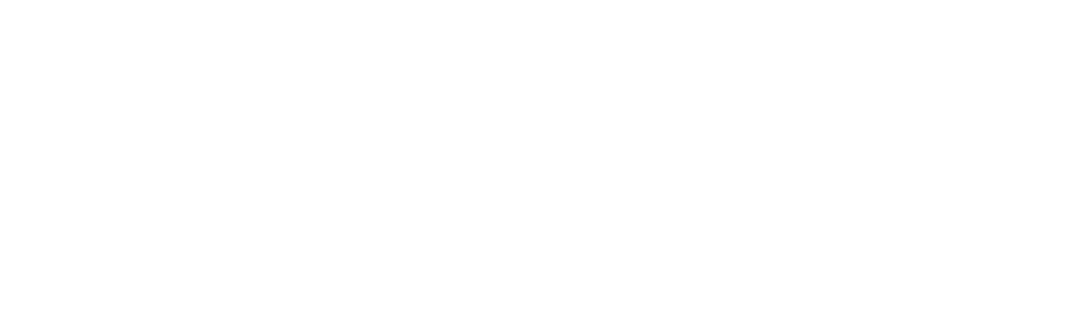
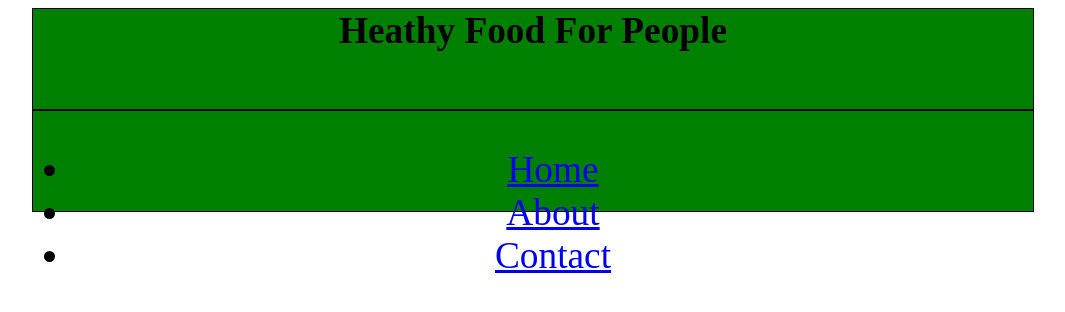
Before and after one commit to Sergi31416/HealthyFoodForPeople, a plain HTML site: page Index.html in a window 1280 px wide. Shown: the whole page, without its empty margins (107-1172 px from the left). Drawn offline with Linux system fonts and the light colour scheme.

Commit message:
Initialized Commit

```diff
--- a/Css/Main.css
+++ b/Css/Main.css
@@ -0,0 +1,24 @@
+nav{
+
+
+	border:1pt solid #000;
+	width: 1000px;
+	height: 100px;
+	background-color: green;
+	text-align: center;
+	font-size: 28pt;
+	margin: 0px auto;
+	list-style-type: none;
+
+}
+
+h1{
+	border:1pt solid #000;
+	width: 1000px;
+	height: 100px;
+	background-color: green;
+	text-align: center;
+	font-size: 28pt;
+	margin: 0px auto;
+
+}
--- a/Index.html
+++ b/Index.html
@@ -1,10 +1,24 @@
-<!DOCTYPE html>
 <!DOCTYPE html>
 <html>
 <head>
-	<title> </title>
+	<title> Heathy Food For People </title>
+	<link rel="stylesheet" type="text/css"  href="CSS/Main.css">
+
 </head>
 <body>
+<h1> Heathy Food For People </h1>
+<nav>
+			<ul>
+				<li> <a href="index.html">Home</a></li>
+				<li><a href="index2.html">About</a></li>
+				<li><a href="index3.html">Contact</a></li>
+
+
+			</ul>
+
+		</nav>
+
+</nav>
 
 </body>
 </html>
```
